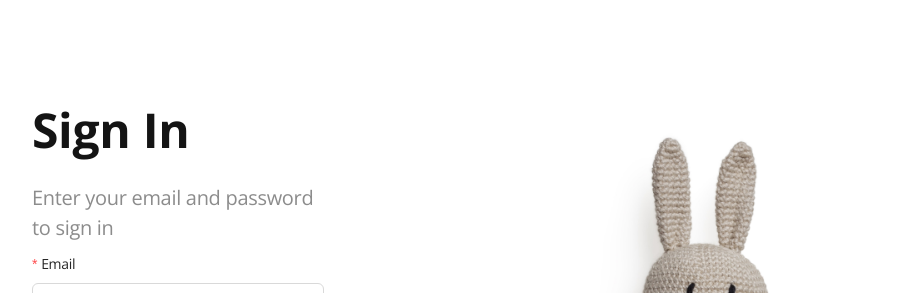
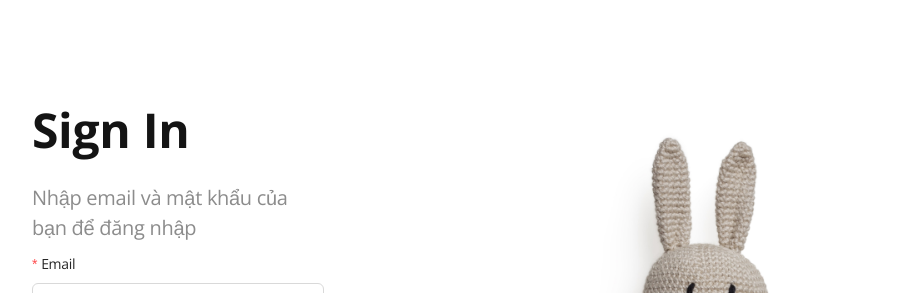
Before and after one commit to ExamBui/human-resource-management, a React (Create React App) app: page /sign-in in a window 1280 px wide. Shown: the top 293 px of the page, without its empty margins (146-1054 px from the left). Built offline with nearby package versions, Linux system fonts and the light colour scheme.

Commit message:
feat: initial sign in and sign up page

```diff
--- a/src/pages/SignIn.js
+++ b/src/pages/SignIn.js
@@ -1,14 +1,3 @@
-/*!
-=========================================================
-* Muse Ant Design Dashboard - v1.0.0
-=========================================================
-* Product Page: https://www.creative-tim.com/product/muse-ant-design-dashboard
-* Copyright 2021 Creative Tim (https://www.creative-tim.com)
-* Licensed under MIT (https://github.com/creativetimofficial/muse-ant-design-dashboard/blob/main/LICENSE.md)
-* Coded by Creative Tim
-=========================================================
-* The above copyright notice and this permission notice shall be included in all copies or substantial portions of the Software.
-*/
 import React, { Component } from "react";
 import { Link } from "react-router-dom";
 import {
@@ -49,7 +38,7 @@ export default class SignIn extends Component {
               >
                 <Title className="mb-15">Sign In</Title>
                 <Title className="font-regular text-muted" level={5}>
-                  Enter your email and password to sign in
+                  Nhập email và mật khẩu của bạn để đăng nhập
                 </Title>
                 <Form
                   onFinish={onFinish}
```
